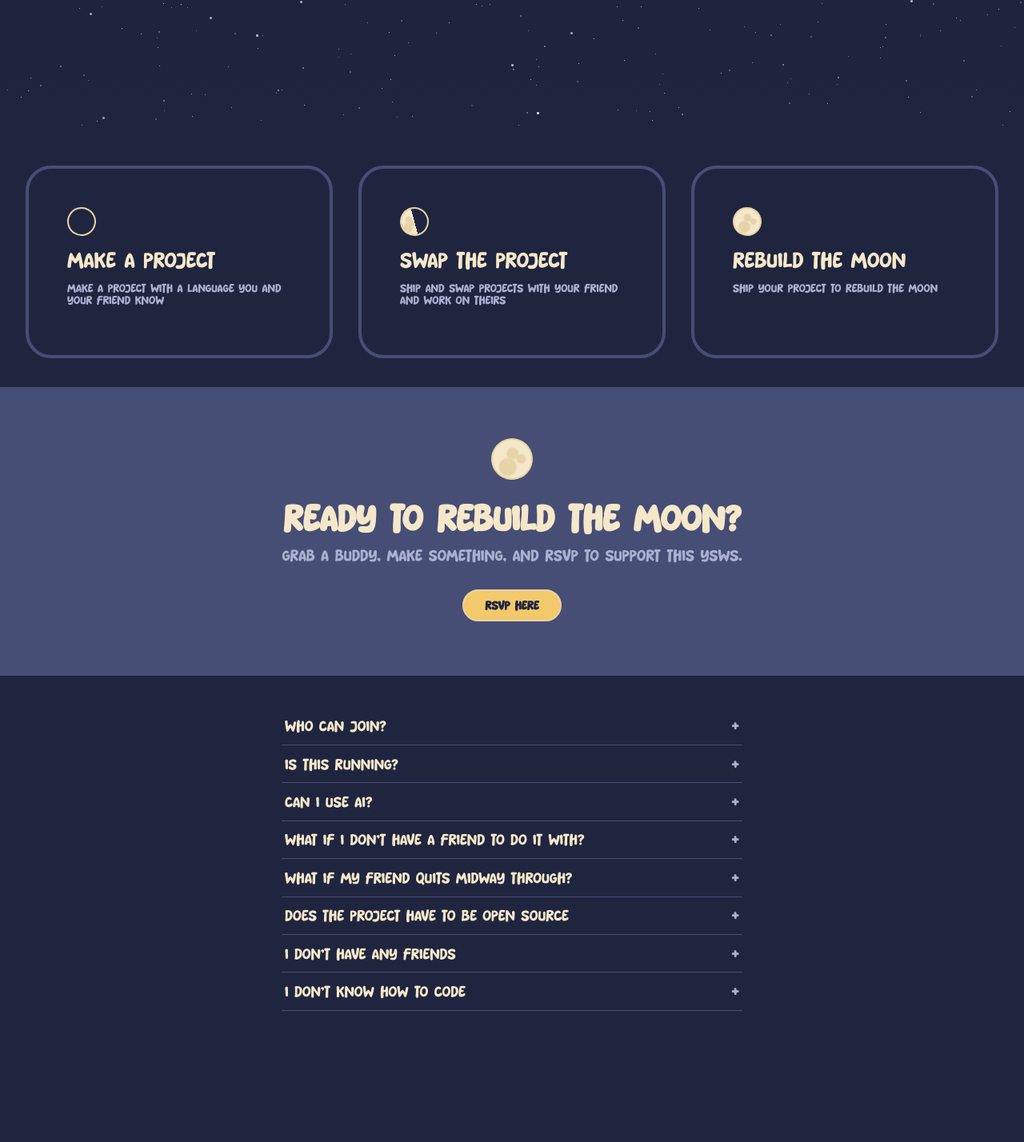
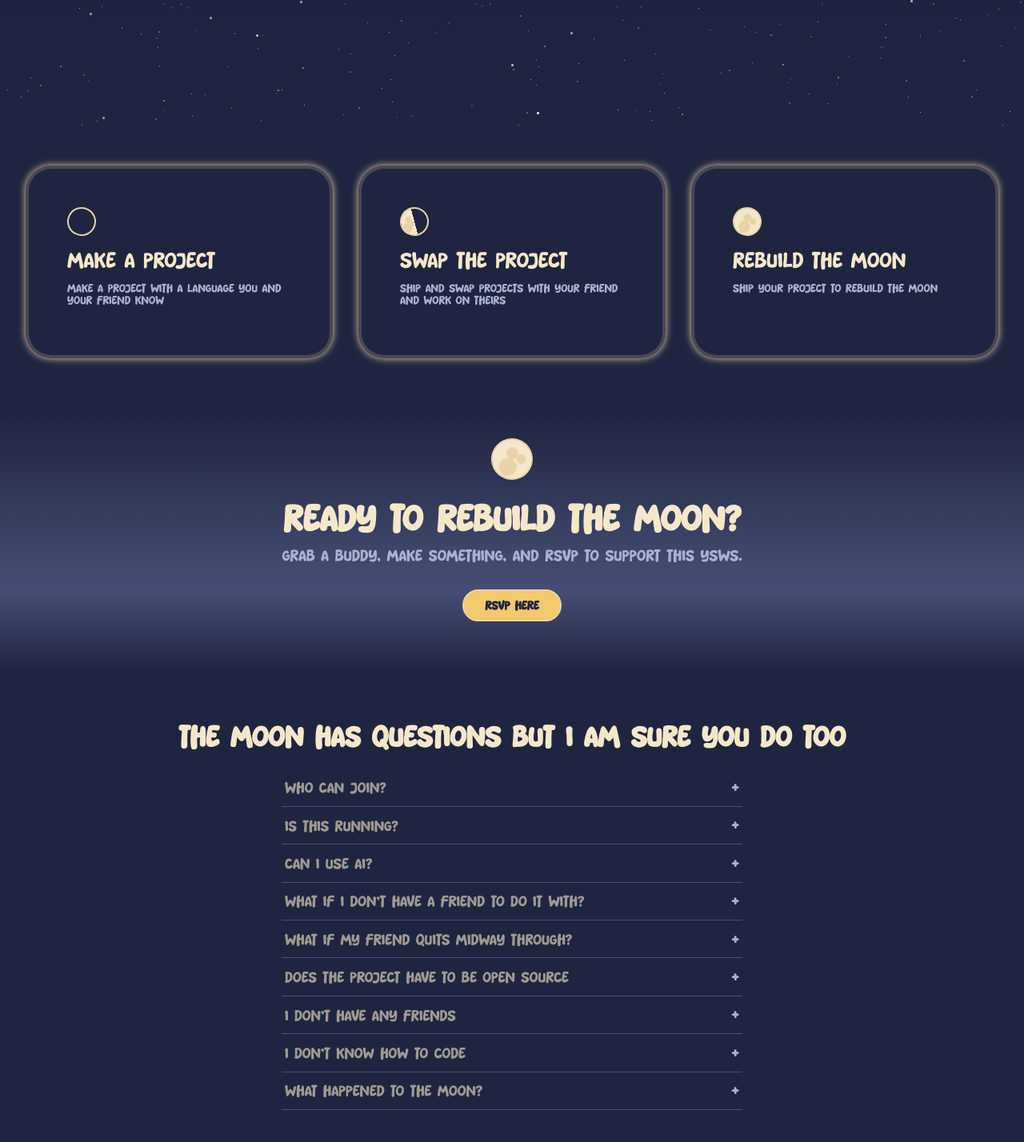
Before and after one commit to Acidicts/halfmoon, a Rails app: page / in a window 1280 px wide. Shown: the part 643-2071 px from the top of the page at 80% size. Before the commit the page ends 1907 px from the top, so only its background shows below. Run offline with Rails 7, Linux system fonts and the light colour scheme; some libraries are stand-ins or nearby versions.

Commit message:
Softened the landing page borders to maintain the "glowy" style of the logo and not to lose the starry sky background immediately.

```diff
--- a/app/assets/stylesheets/pages/home/index.css
+++ b/app/assets/stylesheets/pages/home/index.css
@@ -8,6 +8,7 @@
 
 body {
     background-color: var(--dark);
+    cursor: url(.)
 }
 
 .banner {
@@ -89,7 +90,8 @@ body {
 .description .step {
     padding: 3rem;
     background-color: var(--dark);
-    border: 4px solid var(--dark-highlight);
+    border: 4px solid color-mix(in srgb, var(--moon-outline) 20%, transparent);
+    box-shadow: var(--moon-outline) 0 0 10px;
     margin: 1rem;
     border-radius: 32px;
 
@@ -134,7 +136,7 @@ body {
 
 .rsvp-here {
     padding: 4rem 1rem;
-    background-color: var(--dark-highlight);
+    background-image: linear-gradient(transparent 10%, var(--dark-highlight) 70%, transparent );
     border-top: 4px solid var(--dark);
     text-align: center;
     color: var(--moon);
@@ -237,10 +239,13 @@ body {
 .questions {
     padding: 2.5rem 1rem;
     background-color: var(--dark);
-    border-top: 4px solid var(--dark-highlight);
     display: grid;
     gap: 0;
     justify-items: center;
+}
+
+.faq-title {
+    color: var(--moon);
 }
 
 .question-div {
@@ -276,9 +281,15 @@ body {
     padding: .85rem .25rem;
     font-size: 1.05rem;
     font-weight: normal;
-    color: var(--moon);
+    color: color-mix(in srgb, var(--moon) 60%, transparent);
     cursor: pointer;
     list-style: none;
+
+    transition: color 0.3s;
+}
+
+.question-div .question:hover {
+    color: var(--moon);
 }
 
 .question-div .question::-webkit-details-marker {
--- a/app/controllers/home_controller.rb
+++ b/app/controllers/home_controller.rb
@@ -14,7 +14,8 @@ class HomeController < ApplicationController
     "What if my friend quits midway through?": "You can find a new person or get given a random project from us.",
     "Does the project have to be open source": "Yes as this is a requirment for hackclub YSWS.",
     "I don't have any friends": "Umm, well I'll be your friend except I won't finish you project :P but you complete mine",
-    "I don't know how to code": "You won't need to have a friend if you don't want to jump in immediately, instead you can pickup a starter project which you continue off of one of my projects!"
+    "I don't know how to code": "You won't need to have a friend if you don't want to jump in immediately, instead you can pickup a starter project which you continue off of one of my projects!",
+    "What happened to the moon?": "We don't know and need you to find out, after the explosion of stardance heidi and orpheus journeyed on their rocket searching for a new place to stay. But what they found was a shattered moon, with one lone space sattion with the hackclub logo painted onto it..."
   }.freeze
 
   def index; end
--- a/app/views/home/_faq.html.erb
+++ b/app/views/home/_faq.html.erb
@@ -1,4 +1,6 @@
 <% faq_questions = HomeController::FAQ_QUESTIONS %>
+
+<h1 class="faq-title">The moon has questions but I am sure you do too</h1>
 <% faq_questions.each do |key, answer| %>
     <details class="question-div" name="faq">
         <summary class="question"><%= key %></summary>
```
